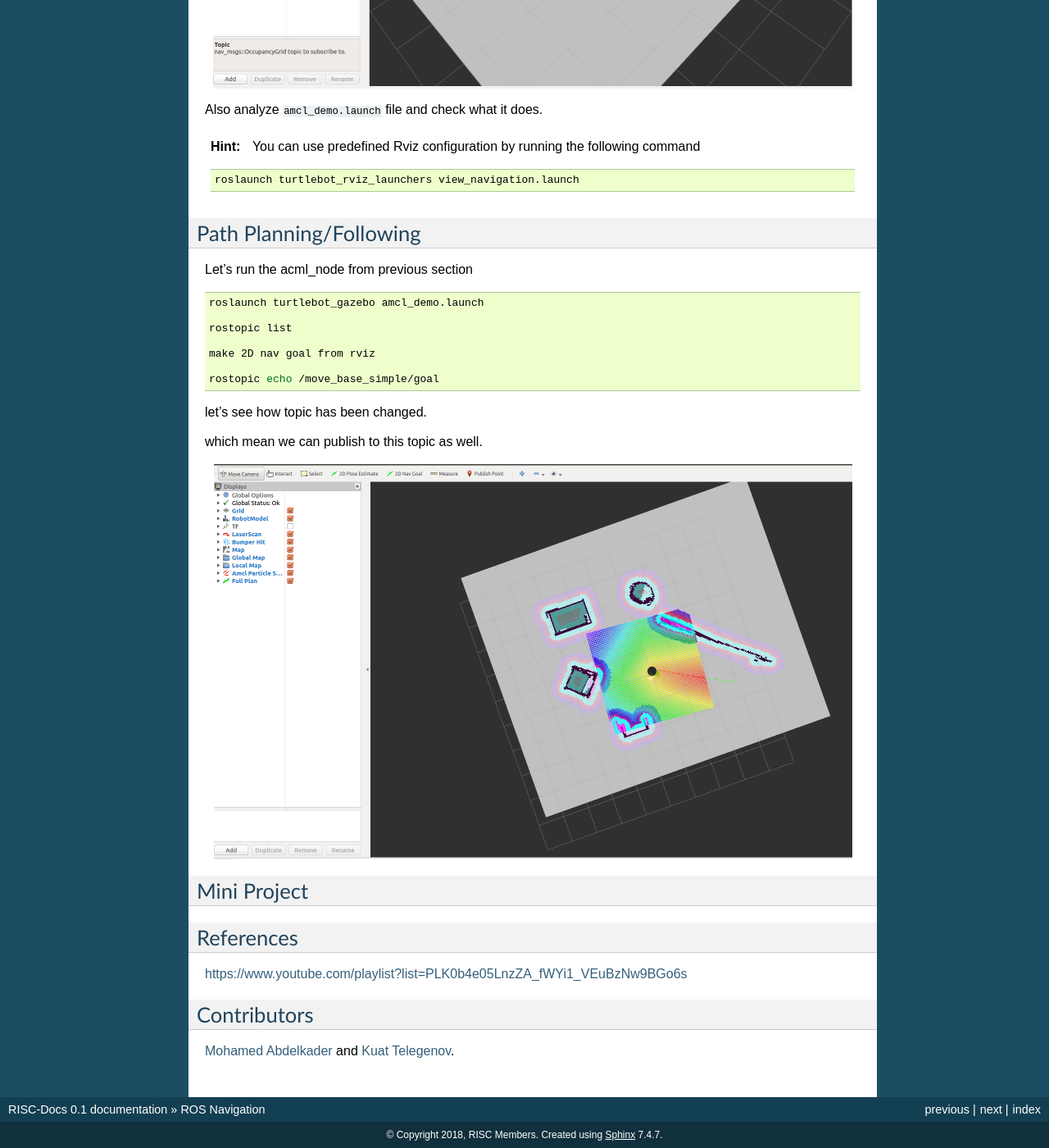
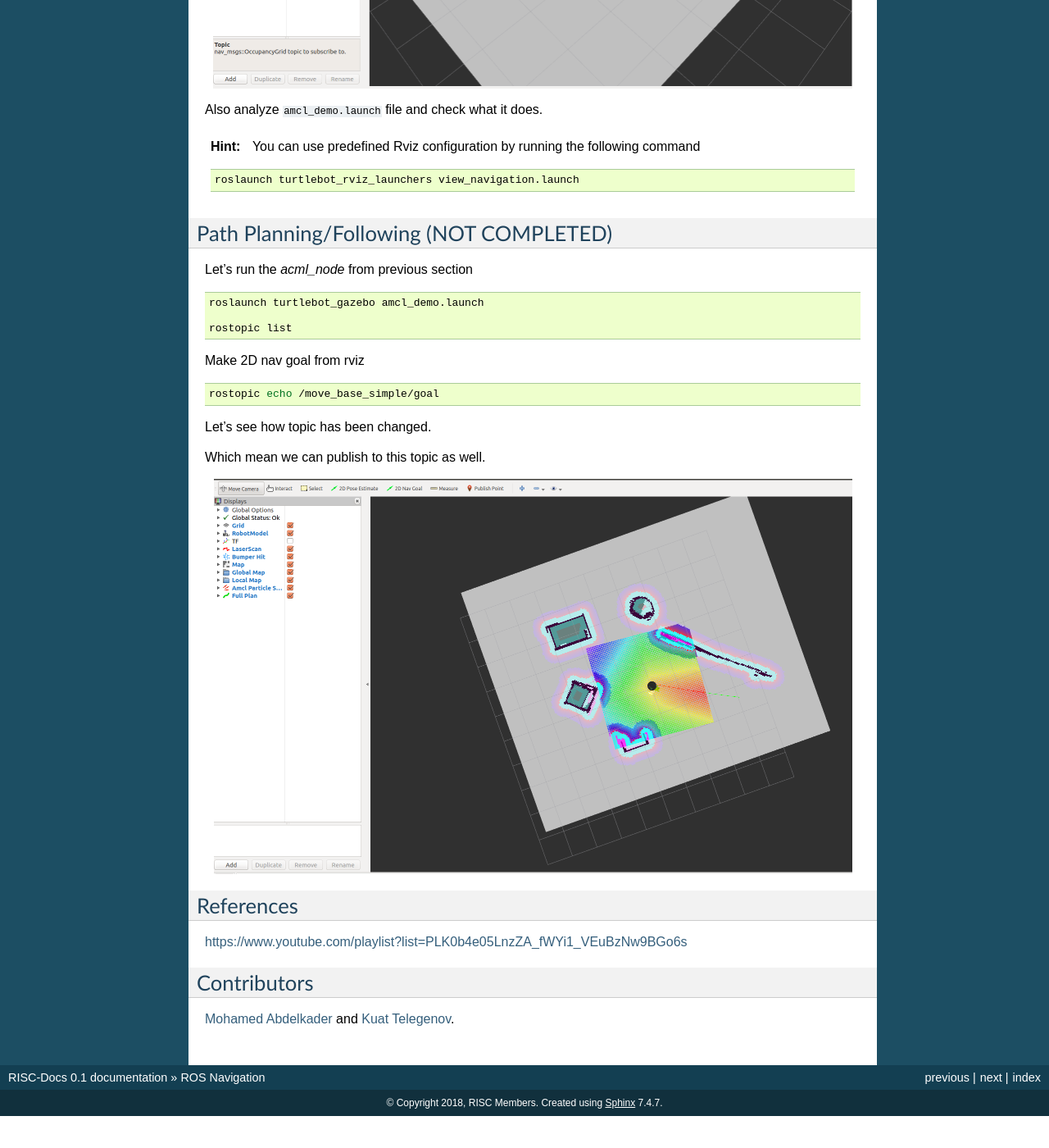
Before and after one commit to risckaust/risc-documentations, a Sphinx documentation site: the page built from docs/source/1-ros-navigation.rst, in a window 1280 px wide and 1400 px high, scrolled down 8859 px. Shown: the whole window at 82% size. Built offline with Sphinx 7.4.7, drawn with Linux system fonts in a browser that asks for light colours; pages that are not in the unit, such as notebooks, are missing from menus; after the commit the page ends 10220 px from its top, so only the background shows below that; some of the changed text lies outside the part shown.

Commit message:
changes in code

```diff
--- a/docs/source/1-flight-gazebo.rst
+++ b/docs/source/1-flight-gazebo.rst
@@ -191,8 +191,7 @@ Custom Setpoint Node
 
 Publishing to ``/mavros/setpoint_raw/local`` topic is not enough to get the autopilot to track the setpoints. It has to be in **OFFBOARD** mode. So, in your custom node, you will have to send a signal to activate this mode, only once. You need to **remember** that for this mode to work, you will need to be publishing setpoints beforehand, then, activate it, and continue publishing setpoints. **If you don't publish setpoints at more than 2Hz, it will go into a failsafe mode**.
 
-First, create your custom ROS package. The code is commented so you can get an idea of what each part does. Go through code and try to understand it!
-
+First, create your custom ROS package. The code is commented so you can get an idea of what each part does. Go through code and try to understand it! The python script and launch file are not complete, so you need to add some lines of code where needed.
 
 .. code-block:: bash
 
--- a/docs/source/1-ros-navigation.rst
+++ b/docs/source/1-ros-navigation.rst
@@ -311,10 +311,10 @@ Also analyze ``amcl_demo.launch`` file and check what it does.
         roslaunch turtlebot_rviz_launchers view_navigation.launch
 
 
-Path Planning/Following
+Path Planning/Following (NOT COMPLETED)
 -----
 
-Let's run the acml_node from previous section
+Let's run the *acml_node* from previous section
 
 .. code-block:: bash
 
@@ -322,23 +322,19 @@ Let's run the acml_node from previous section
 
     rostopic list
 
-    make 2D nav goal from rviz
+Make 2D nav goal from rviz
+
+.. code-block:: bash
 
     rostopic echo /move_base_simple/goal
 
-let's see how topic has been changed.
+Let's see how topic has been changed.
 
-which mean we can publish to this topic as well.
+Which mean we can publish to this topic as well.
 
 .. image:: ../_static/navigation.png
    :scale: 50 %
    :align: center
-
-
-Mini Project
------
-
-
 
 
 References
```
Also changed, not shown: docs/source/1-3d-modeling.rst (+0 -11 lines), 3 other files.
